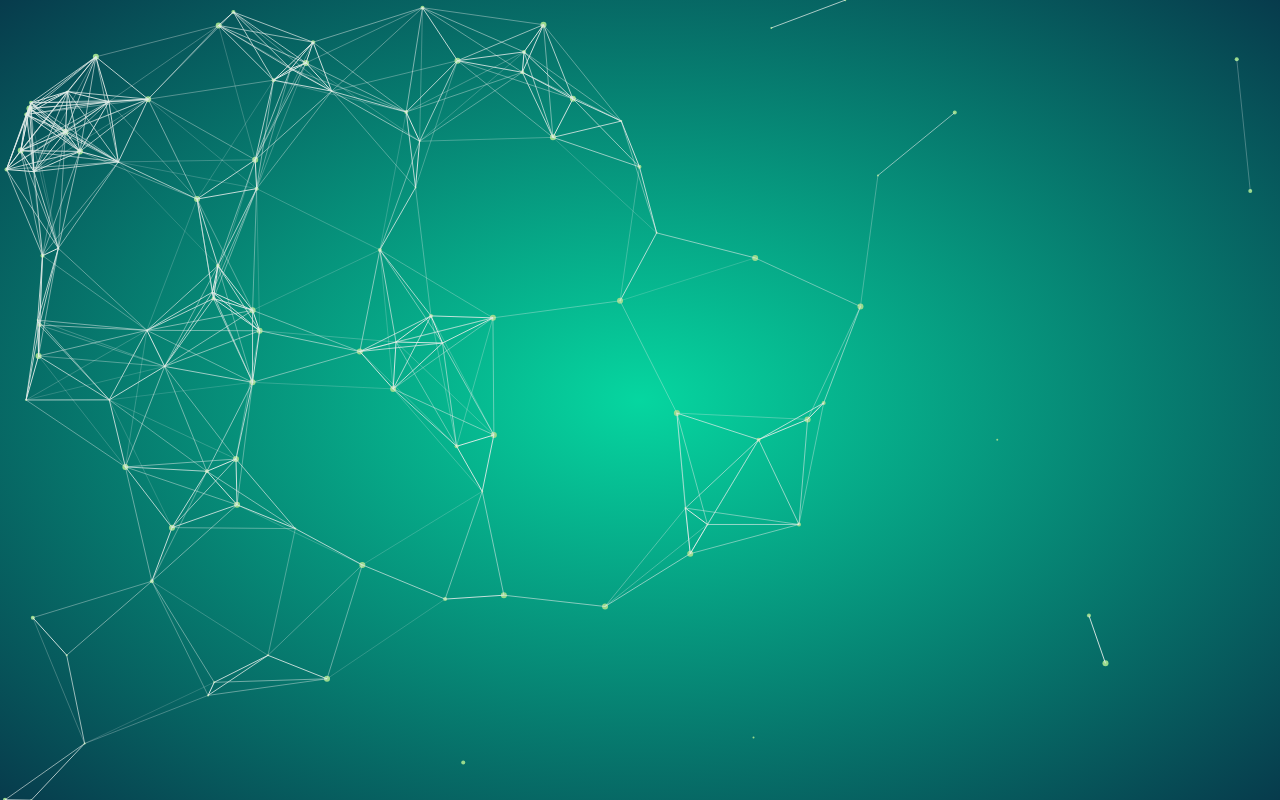
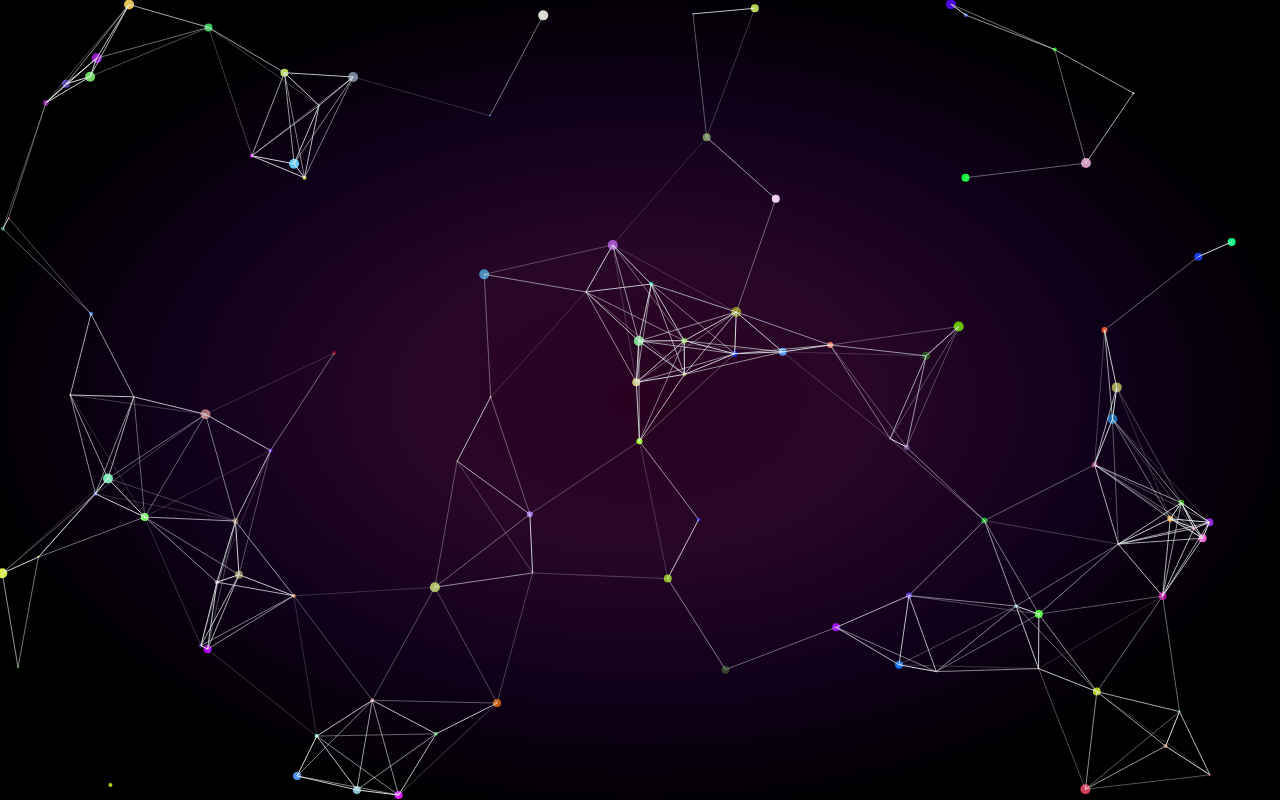
Before and after one commit to WMYM-Experimental/LineAndParticlesAnimation, a plain HTML site: page index.html in a window 1280 px wide. Drawn offline with Linux system fonts and the light colour scheme.

Commit message:
important changes on events,js now on canvas click add 2 particles instead of 1, also added some comments, now the main is equal to the gh-pages branch

```diff
--- a/events.js
+++ b/events.js
@@ -1,24 +1,41 @@
-window.addEventListener('mousemove',
-    function (event) {
+//mouse repulsion function
+window.addEventListener("mousemove", function (event) {
   mouse.x = event.x;
   mouse.y = event.y;
-    }
-);
+});
 
-//mouse out event
-window.addEventListener("mouseout",
-    function () {
-        mouse.x = undefined;
-        mouse.y = undefined;
-    }
-);
+//mouse out event "no repultion"
+window.addEventListener("mouseout", function () {
+  mouse.x = null;
+  mouse.y = null;
+});
 
-//resize event when change the screen size
-window.addEventListener("resize",
-    function () {
+//resize event when the screen size changes
+window.addEventListener("resize", function () {
   canvas.width = innerWidth;
   canvas.height = innerHeight;
-        mouse.radius = (canvas.height / radiusDivider) * (canvas.width / radiusDivider);
+  mouse.radius =
+    (canvas.height / radiusDivider) * (canvas.width / radiusDivider);
   init();
+});
+
+//add more particles with clicks 2 each click
+window.addEventListener("click", function (event) {
+  let size = setSize(minRangeSize, maxRangeSize);
+  let x = Math.random() * (innerWidth - size * 2 - size * 2) + size * 2;
+  let y = Math.random() * (innerHeight - size * 2 - size * 2) + size * 2;
+  let directionX = setDirection();
+  let directionY = setDirection();
+  let color = "#" + Math.floor(Math.random() * 16777215).toString(16);
+  particlesArray.push(
+    new Particle(mouse.x, mouse.y, directionX, directionY, size, color),
+    new Particle(mouse.x, mouse.y, -directionX, -directionY, size, color)
+  );
+});
+
+//delete particles with space bar
+document.addEventListener("keydown", (event) => {
+  if (event.code === "Space") {
+    particlesArray.pop();
   }
-);
+});
--- a/script.js
+++ b/script.js
@@ -1,25 +1,24 @@
-const canvas = document.getElementById('canvas_1');
-const ctx = canvas.getContext('2d');
+const canvas = document.getElementById("canvas_1");
+const ctx = canvas.getContext("2d");
 canvas.width = window.innerWidth;
 canvas.height = window.innerHeight;
 
-//some important variable to change a little bit our code
 let particlesArray;
+const minRangeSize = 1;
+let maxRangeSize = 6;
 const radiusDivider = 100;
 const windowDivider = 10000;
 const opacityValueDivider = 25000;
-const particlesMultiplier = 1;
-const minRangeSize = 1;
-let maxRangeSize = 4;
+let particlesMultiplier = 1;
 
 let mouse = {
   x: null,
   y: null,
-    radius: (canvas.height / radiusDivider) * (canvas.width / radiusDivider)
+  radius: (canvas.height / radiusDivider) * (canvas.width / radiusDivider),
 };
 
-class Particle { //Particles class
-    constructor (x, y, directionX, directionY, size, color) {
+class Particle {
+  constructor(x, y, directionX, directionY, size, color) {
     this.x = x;
     this.y = y;
     this.directionX = directionX;
@@ -27,16 +26,15 @@ class Particle { //Particles class
     this.size = size;
     this.color = color;
   }
-    //draw a dot with arc function
-    draw () {
+  //crear un punto individual con la funcion arc
+  draw() {
     ctx.beginPath();
     ctx.arc(this.x, this.y, this.size, 0, 2 * Math.PI, false);
-        ctx.fillStyle = '#99d98c';
+    ctx.fillStyle = "#" + Math.floor(Math.random() * 16777215).toString(16);
     ctx.fill();
   }
-
-    //check dots and mouse position
-    update () {
+  //verificar la posicion de la oarticula  y el mousemove
+  update() {
     if (this.x > canvas.width || this.x < 0) {
       this.directionX = -this.directionX;
     }
@@ -46,7 +44,7 @@ class Particle { //Particles class
     //verificar colision y posicion de mouse
     let dx = mouse.x - this.x;
     let dy = mouse.y - this.y;
-        let distance = Math.sqrt(dx * dx + dy * dy);
+    let distance = Math.hypot(dx, dy); //pitagoras theorem used to get yhr distance between particles
 
     if (distance < mouse.radius + this.size) {
       if (mouse.x < this.x && this.x < canvas.width - this.size * 10) {
@@ -79,32 +77,36 @@ function setSize(minRangeSize, maxRangeSize) {
 }
 
 function setDirection() {
-  return Math.random() * 4 - 3.5;
+  return Math.random() * 5 - 2.5;
 }
 
-function init () {
+function init() {
   particlesArray = [];
   let numberOfParticles = (canvas.height * canvas.width) / windowDivider;
   for (let i = 0; i < numberOfParticles * particlesMultiplier; i++) {
-        let size = setSize(minRangeSize, maxRangeSize);                  //(Math.random() * 2) + 1;
-        let x = (Math.random() * ((innerWidth - size * 2) - (size * 2)) + size * 2);
-        let y = (Math.random() * ((innerHeight - size * 2) - (size * 2)) + size * 2);
+    let size = setSize(minRangeSize, maxRangeSize);
+    let x = Math.random() * (innerWidth - size * 2 - size * 2) + size * 2;
+    let y = Math.random() * (innerHeight - size * 2 - size * 2) + size * 2;
     let directionX = setDirection();
     let directionY = setDirection();
-        let color = '#99d98c';
-        particlesArray.push(new Particle(x, y, directionX, directionY, size, color));
+    let color = "#" + Math.floor(Math.random() * 16777215).toString(16);
+    particlesArray.push(
+      new Particle(x, y, directionX, directionY, size, color)
+    );
   }
 }
 
-//conect point to point depending on the distance for the opacity of the lines
-function conect () {
+//conect point to pint depending on the distance
+function conect() {
   let opacityValue = 1;
   for (let j = 0; j < particlesArray.length; j++) {
     for (let k = j; k < particlesArray.length; k++) {
-            let distance = Math.pow((particlesArray[j].x - particlesArray[k].x), 2) + Math.pow((particlesArray[j].y - particlesArray[k].y), 2);
+      let distance =
+        Math.pow(particlesArray[j].x - particlesArray[k].x, 2) +
+        Math.pow(particlesArray[j].y - particlesArray[k].y, 2);
       if (distance < (canvas.width / 7) * (canvas.height / 7)) {
-                opacityValue = 1 - (distance / opacityValueDivider);
-                ctx.strokeStyle = 'rgba(226, 236, 233,' + opacityValue + ')';
+        opacityValue = 1 - distance / opacityValueDivider;
+        ctx.strokeStyle = "rgba(226, 236, 233," + opacityValue + ")";
         ctx.lineWidth = 1;
         ctx.beginPath();
         ctx.moveTo(particlesArray[j].x, particlesArray[j].y);
@@ -116,7 +118,7 @@ function conect () {
 }
 
 //animation loop
-function animate () {
+function animate() {
   requestAnimationFrame(animate);
   ctx.clearRect(0, 0, innerWidth, innerHeight);
   for (let i = 0; i < particlesArray.length; i++) {
--- a/style.css
+++ b/style.css
@@ -10,5 +10,7 @@
   left: 0;
   height: 100%;
   width: 100%;
-  background: radial-gradient(#06d6a0, #073b4c);
+  background: radial-gradient(#34a0a4, #118ab2, #073b4c, #001219);
+  background: radial-gradient(#ea7af4, #b43e8f, #6200b3, #290628);
+  background: radial-gradient(#290020, #290628, #11001c, #000000, #000000);
 }
```
Also changed, not shown: index.html (line endings or trailing spaces). Lines whose indentation alone changed are shown as unchanged.
